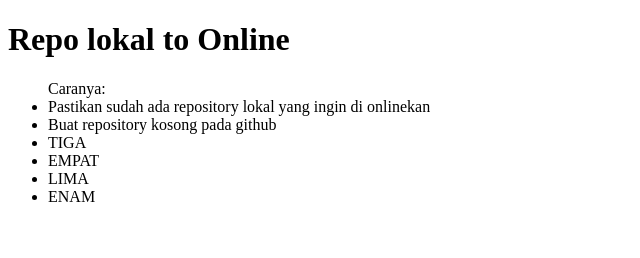
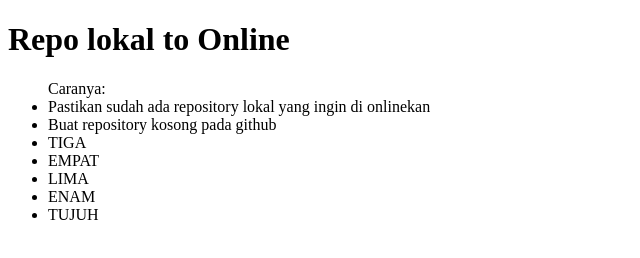
Before and after one commit to auguryelrayeb/repo-lokal-gury, a plain HTML site: page index.html in a window 1280 px wide. Shown: the full height of the page, 0-640 px from the left. Drawn offline with Linux system fonts and the light colour scheme.

Commit message:
Update index.html, menambah TUJUH
menambah TUJUH pada file index.html

```diff
--- a/index.html
+++ b/index.html
@@ -14,6 +14,7 @@
         <li>EMPAT</li>
         <li>LIMA</li>
         <li>ENAM</li>
+        <li>TUJUH</li>
     </ul>
 </body>
 </html>
```
